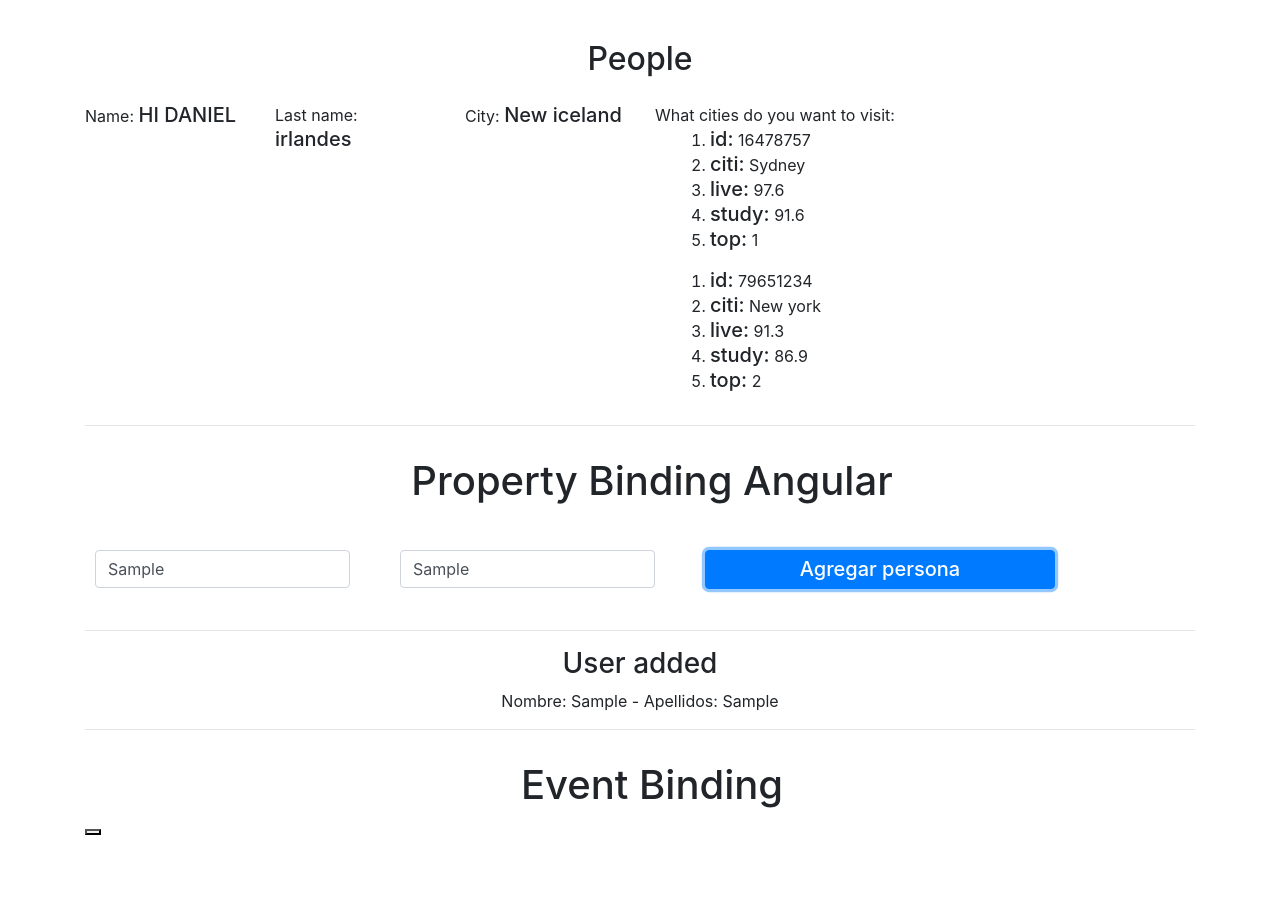
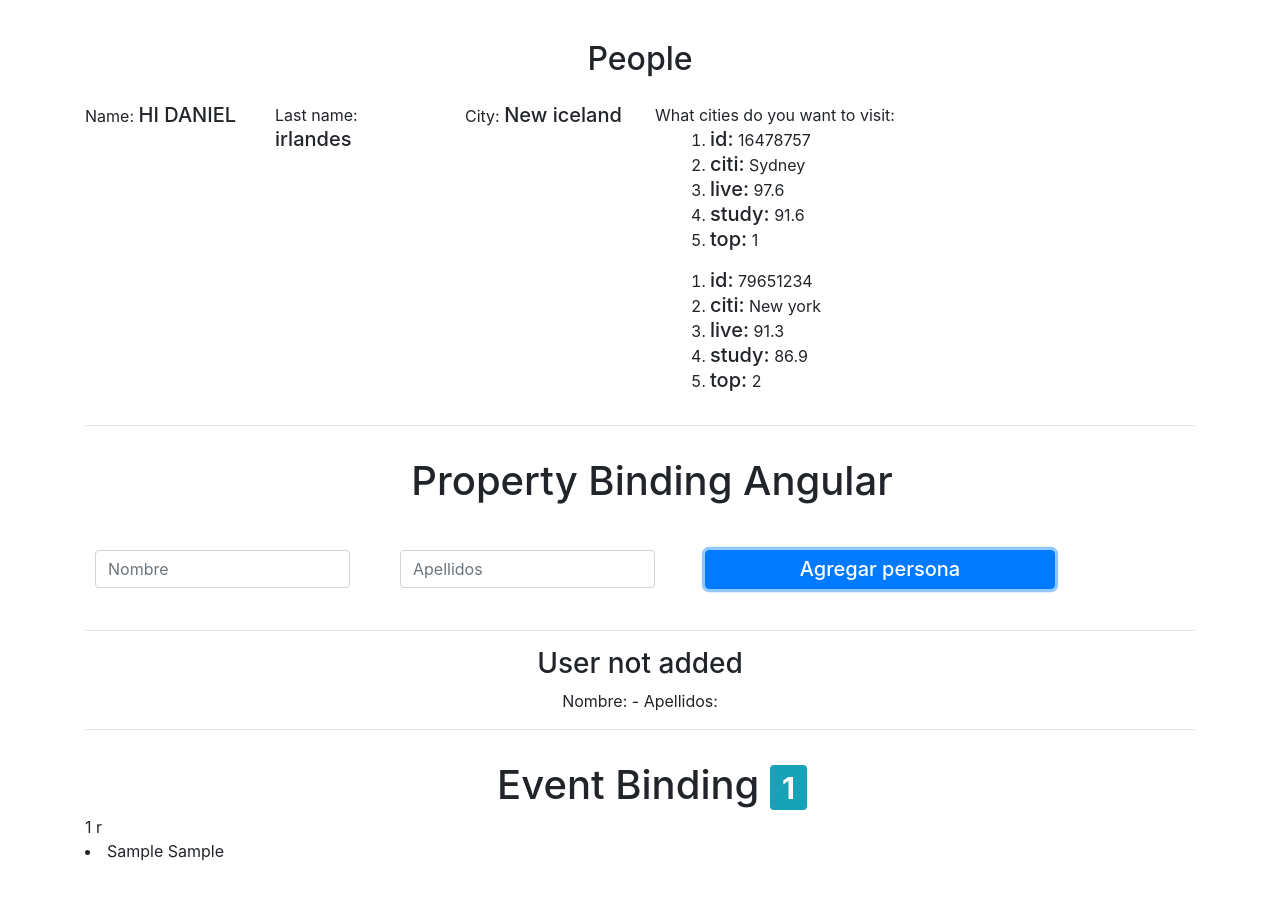
Before and after one commit to BalamQuetzalcoatl/JS, an Angular app in the folder angular7/globalAngular/: page / in a window 1280 px wide. Both pictures are taken after typing "Sample", "Sample" into the empty fields and a click on the button "Agregar persona". Shown: the top 898 px of the page. Before the commit the page ends 838 px from the top, so only its background shows below. Built offline with nearby package versions, Linux system fonts and the light colour scheme.

Commit message:
Other services

```diff
--- a/angular7/globalAngular/src/app/app.module.ts
+++ b/angular7/globalAngular/src/app/app.module.ts
@@ -7,12 +7,14 @@ import { PeopleComponent } from './components/people/people.component';
 
 import { FormsModule } from '@angular/forms';
 import { PeopleForComponent } from './components/people/people-for/people-for.component';
+import { AddePeopleForComponent } from './components/people/adde-people-for/adde-people-for.component';
 
 @NgModule({
   declarations: [
     AppComponent,
     PeopleComponent,
-    PeopleForComponent
+    PeopleForComponent,
+    AddePeopleForComponent
   ],
   imports: [
     BrowserModule,
--- /dev/null
+++ b/angular7/globalAngular/src/app/components/people/adde-people-for/adde-people-for.component.html
@@ -0,0 +1 @@
+<li>{{ person.name }} {{ person.lastName }}</li>
--- /dev/null
+++ b/angular7/globalAngular/src/app/components/people/adde-people-for/adde-people-for.component.ts
@@ -0,0 +1,15 @@
+import { Component, OnInit, Input } from '@angular/core';
+import { PeopleComponent } from './../people.component';
+@Component({
+  selector: 'app-adde-people-for',
+  templateUrl: './adde-people-for.component.html'
+})
+export class AddePeopleForComponent implements OnInit {
+
+  @Input() person: PeopleComponent;
+  constructor() { }
+
+  ngOnInit() {
+  }
+
+}
--- a/angular7/globalAngular/src/app/components/people/people.component.css
+++ b/angular7/globalAngular/src/app/components/people/people.component.css
@@ -10,3 +10,6 @@
     color: white;
     background-color: crimson;
 }
+.margin-btn-flot {
+    margin-bottom: 95px;
+}
--- a/angular7/globalAngular/src/app/components/people/people.component.html
+++ b/angular7/globalAngular/src/app/components/people/people.component.html
@@ -58,10 +58,15 @@
   <hr/>
   <div class="row">
     <div class="col-12 text-center h1 title-button-f">
-      Event Binding
+      Event Binding  <ng-container *ngIf="people.length === 0; else elsePeople">
+        <span class="badge badge-warning">No there data</span>
+      </ng-container>
+      <ng-template #elsePeople>
+        <span class="badge badge-info">{{ people.length }}</span>
+      </ng-template>
     </div>
-    <div class="col-4">
-      <button></button>
+    <div class="col-4 margin-btn-flot"> <span class="label label-warning">{{ people.length }} r</span>
+      <app-adde-people-for *ngFor="let item of people" [person]="item"></app-adde-people-for>
     </div>
   </div>
 </div>
--- a/angular7/globalAngular/src/app/components/people/people.component.ts
+++ b/angular7/globalAngular/src/app/components/people/people.component.ts
@@ -1,6 +1,6 @@
 import { Component } from '@angular/core';
 import { LoginService } from './../../services/login.service';
-
+import { People } from './../../models/people.model';
 @Component({
   selector: 'app-people',
   templateUrl: './people.component.html',
@@ -14,6 +14,7 @@ export class PeopleComponent {
       this.buttonDisabled = false;
     }, 3000);
   }
+  people: People[] = [];
 
   peopleName = 'Hi Daniel';
   peopleLastName = 'Irlandes';
@@ -50,6 +51,13 @@ export class PeopleComponent {
 
   addedNames = () => {
     this.addedNameOther = true;
-    console.log(this.servicio.sendMessages('Mensaje'));
+    this.people.push(new People(this.firstName, this.secondName));
+    setTimeout(() => { this.resetInfo(); }, 2000);
+  }
+
+  resetInfo = () => {
+    this.firstName = '';
+    this.secondName = '';
+    this.addedNameOther = false;
   }
 }
--- /dev/null
+++ b/angular7/globalAngular/src/app/models/people.model.ts
@@ -0,0 +1,3 @@
+export class People {
+    constructor(public name: string, public lastName: string) { }
+}
```
